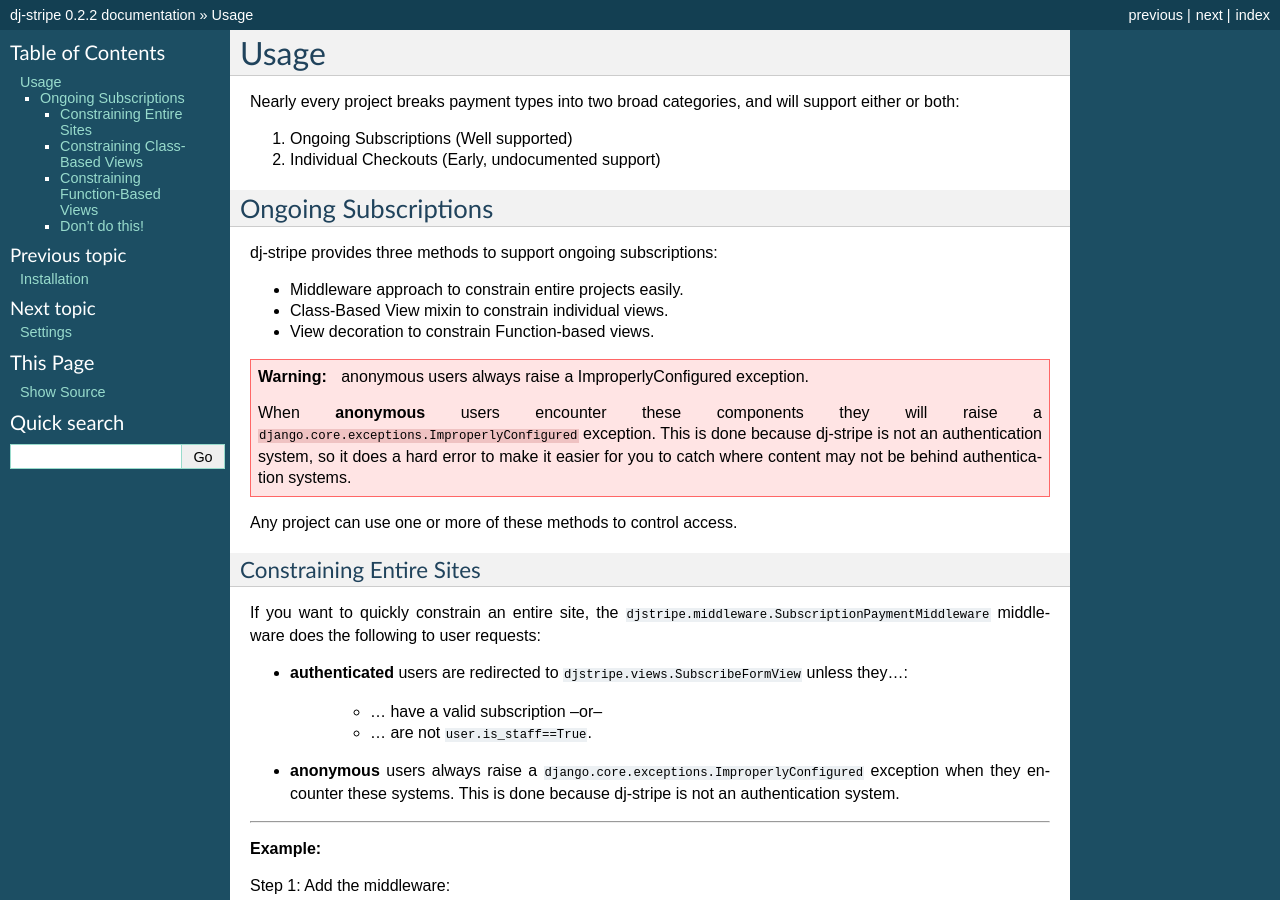
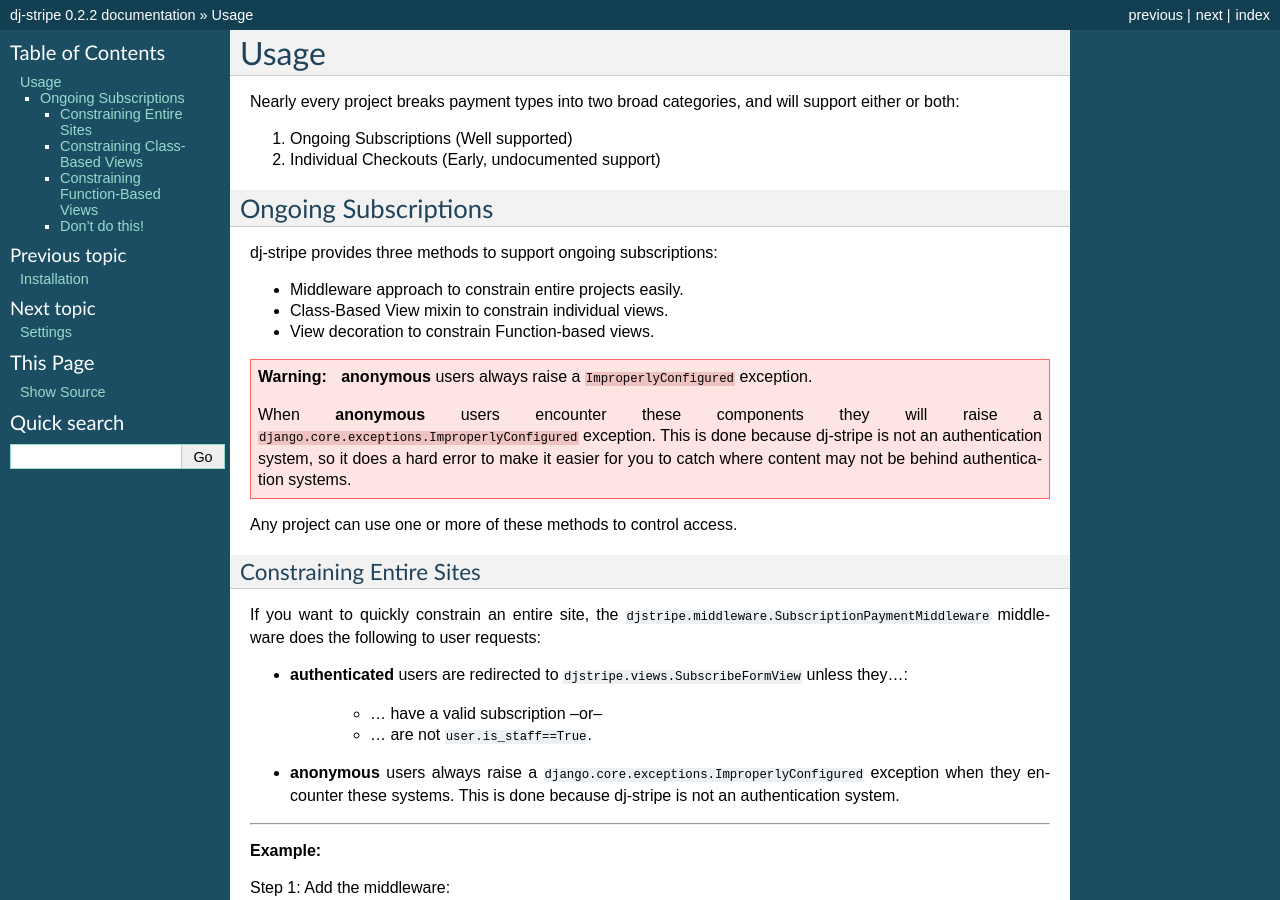
Before and after one commit to dj-stripe/dj-stripe, a Sphinx documentation site: the page built from docs/usage.rst, in a window 1280 px wide and 900 px high. Built offline with Sphinx 7.4.7, drawn with Linux system fonts in a browser that asks for light colours.

```diff
--- a/docs/usage.rst
+++ b/docs/usage.rst
@@ -16,7 +16,7 @@
 * Class-Based View mixin to constrain individual views.
 * View decoration to constrain Function-based views.
 
-.. warning:: anonymous users always raise a ImproperlyConfigured exception.
+.. warning:: **anonymous** users always raise a ``ImproperlyConfigured`` exception.
 
      When **anonymous** users encounter these components they will raise a ``django.core.exceptions.ImproperlyConfigured`` exception. This is done because dj-stripe is not an authentication system, so it does a hard error to make it easier for you to catch where content may not be behind authentication systems.
 
```
